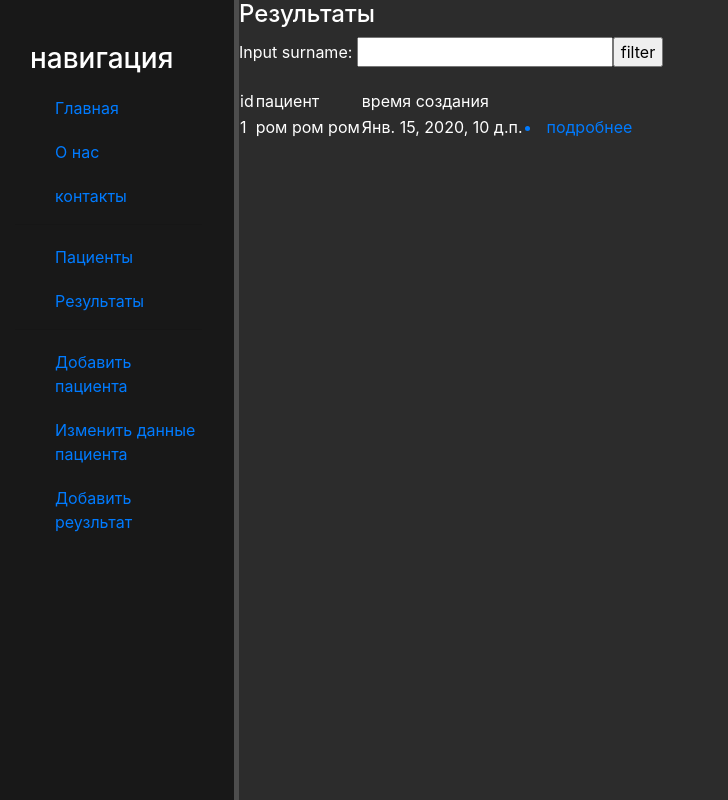
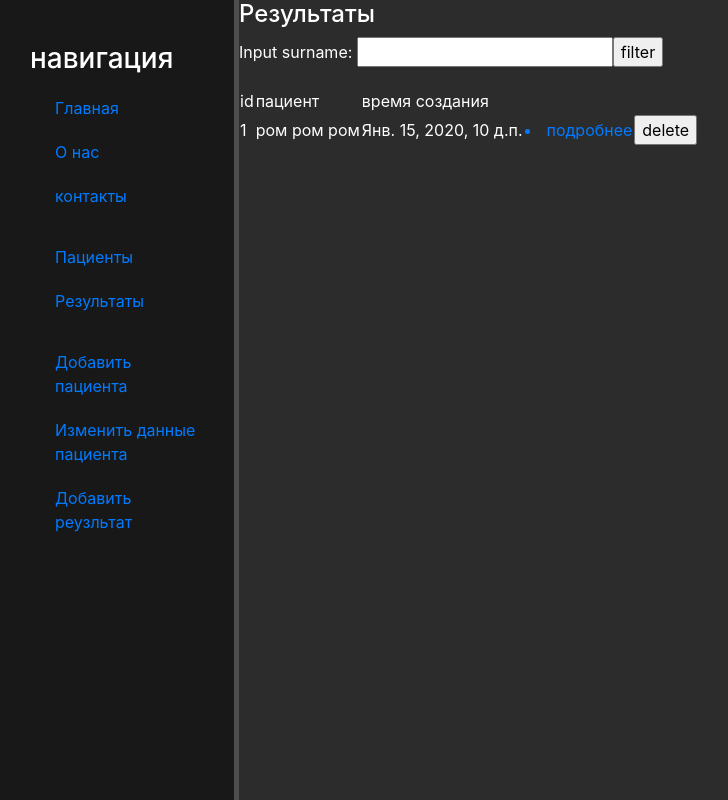
Before and after one commit to User135v20/django, a Django app: page /results in a window 1280 px wide. Shown: the whole page, without its empty margins (17-745 px from the left). Run offline with Django 3.2, Linux system fonts and the light colour scheme; data comes from the database, SQL or seed files in the repository; both versions use the stored data as it was after the commit; tables that the repository leaves empty hold one stand-in row (values such as "Sample post"); some libraries are stand-ins or nearby versions.

Commit message:
add result's delete

```diff
--- a/django1/main/templates/main/result.html
+++ b/django1/main/templates/main/result.html
@@ -40,6 +40,10 @@
 
 
 </table>
+<form action="{% url 'delete_result' pk=result.id %}" method="DELETE">
+    {% csrf_token %}
+    <input type="submit" value="delete">
+</form>
 {% else %}
     <p>Результат не найден.</p>
 {% endif %}
--- a/django1/main/templates/main/results.html
+++ b/django1/main/templates/main/results.html
@@ -23,10 +23,16 @@
             <td>{{result.patient.surname}} {{result.patient.name}} {{result.patient.patronymic}} </td>
             <td>{{ result.created_at }}</td>
             <td><a href="{% url 'result' pk=result.id %}"><li>подробнее</li></a></td>
+            <td>
+                <form action="{% url 'delete_result' pk=result.id %}" method="DELETE">
+                    {% csrf_token %}
+                    <input type="submit" value="delete">
+                </form>
+            </td>
         </tr>
     {% endfor %}
     </table>
 {% else %}
-    <p>Результаты отсутстуют, как и мозги у некоторых))</p>
+    <p>Результаты отсутсвуют.</p>
 {% endif %}
 {% endblock %}
--- a/django1/main/urls.py
+++ b/django1/main/urls.py
@@ -7,6 +7,7 @@ urlpatterns = [
     path('create_result', views.ResultView.create, name='create_result'),
     path('results', views.ResultView.list, name='all_results'),
     path('result/(?P<pk>[0-9]+)/$', views.ResultView.get, name='result'),
+    path('delete_result/(?P<pk>[0-9]+)/$', views.ResultView.delete, name='delete_result'),
 
     path('patients', views.PatientView.list, name='patients'),
     path('new_patient', views.PatientView.create, name='new_patient'),
--- a/django1/main/views.py
+++ b/django1/main/views.py
@@ -48,7 +48,7 @@ class ResultView:
             for k in normal_range_.keys():
                 deviation = 0
                 if data[k] > NORMAL_MEASURE[k + "_max"]:
-                    deviation = data[k] + NORMAL_MEASURE[k + "_max"]
+                    deviation = data[k] - NORMAL_MEASURE[k + "_max"]
                 if data[k] < NORMAL_MEASURE[k + "_min"]:
                     deviation = -data[k] + NORMAL_MEASURE[k + "_min"]
                 data[k + '_deviation'] = deviation
@@ -62,6 +62,13 @@ class ResultView:
                 setattr(result, k + '_norma', v)
             return render(request, 'main/result.html', {'result': result})
         return render(request, 'main/create_result.html')
+
+    @staticmethod
+    def delete(request, pk=None):
+        result = Result.objects.get(id=pk)
+        result.delete()
+        results = Result.objects.all()
+        return render(request, 'main/results.html', {'all_results_list': results})
 
 
 class PatientView:
```
Also changed, not shown: django1/db.sqlite3.
